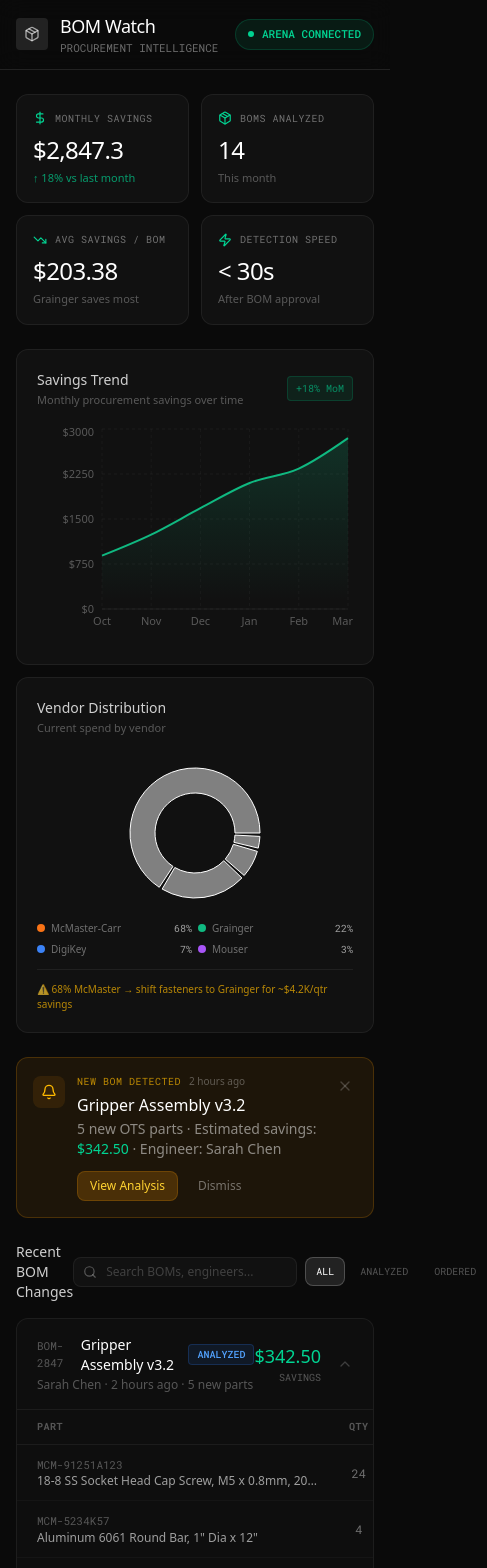
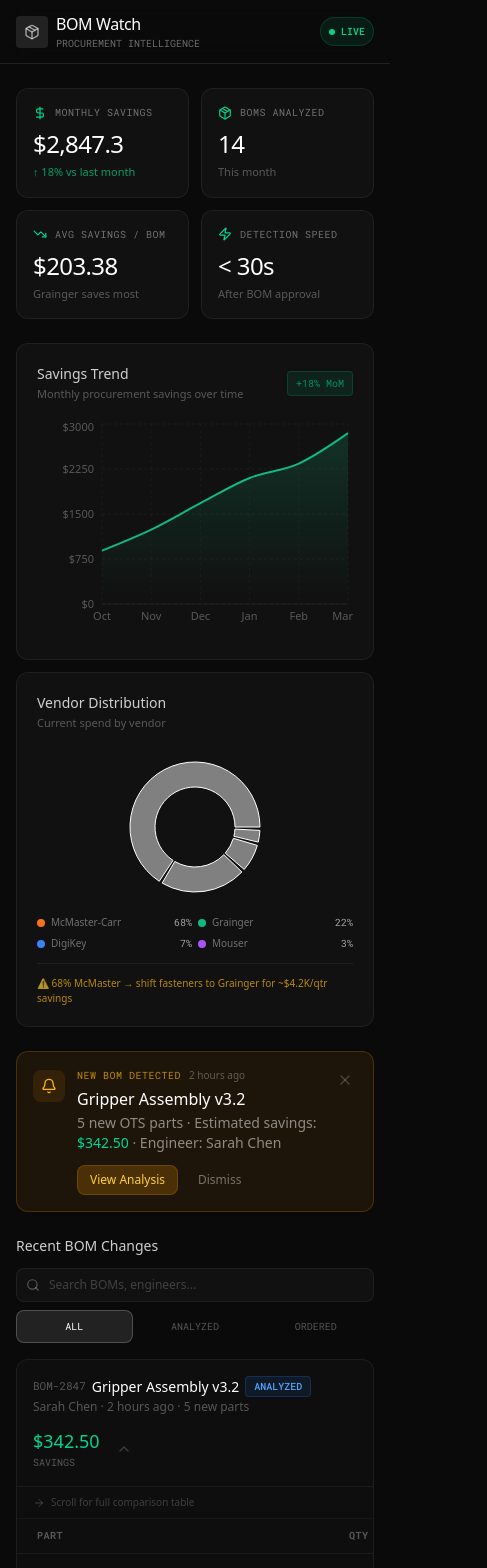
Before and after one commit to MS-707/bom-watch, a Next.js app: page / in a window 390 px wide. Shown: the top 1568 px of the page, 487 px wide, since content can reach past the window. Built offline with nearby package versions, Linux system fonts and the light colour scheme.

Commit message:
polish: mobile responsive, hover states, icon colors, scoped transitions

```diff
--- a/src/app/globals.css
+++ b/src/app/globals.css
@@ -18,9 +18,9 @@ body {
   font-family: var(--font-sans), Arial, Helvetica, sans-serif;
 }
 
-/* Smooth transitions */
-* {
-  transition-property: background-color, border-color, color, opacity;
+/* Smooth transitions — scoped to interactive elements, not all (*) which can jank layout */
+a, button, input, [role="button"] {
+  transition-property: background-color, border-color, color, opacity, transform;
   transition-duration: 150ms;
   transition-timing-function: cubic-bezier(0.4, 0, 0.2, 1);
 }
--- a/src/app/page.tsx
+++ b/src/app/page.tsx
@@ -59,19 +59,20 @@ export default function Dashboard() {
       <header className="border-b border-white/10 bg-[#0a0a0a]/80 backdrop-blur-md sticky top-0 z-50">
         <div className="max-w-7xl mx-auto px-4 sm:px-6 lg:px-8 py-3">
           <div className="flex items-center justify-between">
-            <div className="flex items-center gap-3">
-              <div className="w-8 h-8 bg-white/10 rounded flex items-center justify-center">
+            <div className="flex items-center gap-2 sm:gap-3">
+              <div className="w-8 h-8 bg-white/10 rounded flex items-center justify-center flex-shrink-0">
                 <Package className="w-4 h-4 text-white/60" />
               </div>
               <div>
-                <h1 className="text-lg font-medium text-white tracking-tight">BOM Watch</h1>
-                <p className="text-[11px] text-white/40 font-mono">PROCUREMENT INTELLIGENCE</p>
+                <h1 className="text-base sm:text-lg font-medium text-white tracking-tight">BOM Watch</h1>
+                <p className="text-[10px] sm:text-[11px] text-white/40 font-mono">PROCUREMENT INTELLIGENCE</p>
               </div>
             </div>
             <div className="flex items-center gap-4">
-              <div className="flex items-center gap-2 px-3 py-1.5 rounded-full bg-emerald-500/10 border border-emerald-500/20">
+              <div className="flex items-center gap-1.5 sm:gap-2 px-2 sm:px-3 py-1.5 rounded-full bg-emerald-500/10 border border-emerald-500/20">
                 <span className="w-1.5 h-1.5 bg-emerald-400 rounded-full animate-pulse"></span>
-                <span className="text-[11px] font-medium text-emerald-400 font-mono">ARENA CONNECTED</span>
+                <span className="text-[10px] sm:text-[11px] font-medium text-emerald-400 font-mono hidden sm:inline">ARENA CONNECTED</span>
+                <span className="text-[10px] font-medium text-emerald-400 font-mono sm:hidden">LIVE</span>
               </div>
             </div>
           </div>
@@ -87,7 +88,7 @@ export default function Dashboard() {
             { icon: TrendingDown, label: 'Avg Savings / BOM', value: `$${stats.avgSavingsPerBom}`, sub: 'Grainger saves most', subColor: 'text-white/30' },
             { icon: Zap, label: 'Detection Speed', value: stats.avgTimeToNotify, sub: 'After BOM approval', subColor: 'text-white/30' },
           ].map((stat, i) => (
-            <div key={i} className="bg-white/[0.03] rounded-xl p-4 border border-white/[0.06] hover:border-white/10 transition-all duration-300">
+            <div key={i} className="bg-white/[0.03] rounded-xl p-4 border border-white/[0.06] hover:border-white/10 hover:bg-white/[0.05] hover:scale-[1.02] transition-all duration-300 cursor-default">
               <div className="flex items-center gap-2 mb-2">
                 <stat.icon className="w-3.5 h-3.5 text-emerald-400" />
                 <span className="text-[10px] font-mono text-white/40 uppercase tracking-wider">{stat.label}</span>
@@ -134,9 +135,9 @@ export default function Dashboard() {
 
         {/* BOM List */}
         <div className="mb-8">
-          <div className="flex items-center justify-between mb-4">
+          <div className="flex flex-col sm:flex-row sm:items-center justify-between gap-3 mb-4">
             <h2 className="text-sm font-medium text-white/80">Recent BOM Changes</h2>
-            <div className="flex items-center gap-2">
+            <div className="flex flex-col sm:flex-row items-stretch sm:items-center gap-2">
               <div className="relative">
                 <Search className="w-3.5 h-3.5 text-white/30 absolute left-2.5 top-1/2 -translate-y-1/2" />
                 <input
@@ -144,12 +145,12 @@ export default function Dashboard() {
                   value={searchQuery}
                   onChange={(e) => setSearchQuery(e.target.value)}
                   placeholder="Search BOMs, engineers..."
-                  className="bg-white/[0.03] border border-white/[0.06] rounded-lg pl-8 pr-3 py-1.5 text-xs text-white placeholder:text-white/20 focus:outline-none focus:border-white/20 focus:bg-white/[0.05] w-56 transition-all duration-200"
+                  className="bg-white/[0.03] border border-white/[0.06] rounded-lg pl-8 pr-3 py-2 sm:py-1.5 text-xs text-white placeholder:text-white/20 focus:outline-none focus:border-white/20 focus:bg-white/[0.05] w-full sm:w-56 transition-all duration-200"
                 />
               </div>
               <div className="flex gap-1">
                 {['all', 'analyzed', 'ordered'].map(s => (
-                  <button key={s} onClick={() => setStatusFilter(s)} className={`px-2.5 py-1.5 text-[10px] font-mono rounded-lg transition-all duration-200 ${statusFilter === s ? 'bg-white/10 text-white border border-white/20' : 'text-white/30 hover:text-white/50 hover:bg-white/[0.03] border border-transparent'}`}>
+                  <button key={s} onClick={() => setStatusFilter(s)} className={`flex-1 sm:flex-none px-2.5 py-2 sm:py-1.5 text-[10px] font-mono rounded-lg transition-all duration-200 ${statusFilter === s ? 'bg-white/10 text-white border border-white/20' : 'text-white/30 hover:text-white/50 hover:bg-white/[0.03] border border-transparent'}`}>
                     {s === 'all' ? 'ALL' : s.toUpperCase()}
                   </button>
                 ))}
@@ -166,22 +167,22 @@ export default function Dashboard() {
 
           <div className="space-y-3">
             {filteredBOMs.map((bom) => (
-              <div key={bom.id} className="bg-white/[0.02] rounded-xl border border-white/[0.06] overflow-hidden hover:border-white/10 transition-all duration-300">
-                <button onClick={() => setExpandedBom(expandedBom === bom.id ? null : bom.id)} className="w-full px-5 py-4 flex items-center justify-between cursor-pointer hover:bg-white/[0.02] transition-colors duration-200">
-                  <div className="flex items-center gap-4 text-left">
-                    <div>
-                      <div className="flex items-center gap-2">
+              <div key={bom.id} className="bg-white/[0.02] rounded-xl border border-white/[0.06] overflow-hidden hover:border-white/10 hover:bg-white/[0.03] transition-all duration-300">
+                <button onClick={() => setExpandedBom(expandedBom === bom.id ? null : bom.id)} className="w-full px-4 sm:px-5 py-4 flex flex-col sm:flex-row sm:items-center justify-between gap-3 sm:gap-4 cursor-pointer hover:bg-white/[0.02] transition-colors duration-200">
+                  <div className="flex items-start sm:items-center gap-4 text-left min-w-0">
+                    <div className="min-w-0">
+                      <div className="flex flex-wrap items-center gap-1.5 sm:gap-2">
                         <span className="text-[11px] font-mono text-white/30">{bom.id}</span>
-                        <h3 className="font-medium text-white text-sm">{bom.name}</h3>
-                        <span className={`px-2 py-0.5 rounded text-[10px] font-mono font-medium ${bom.status === 'analyzed' ? 'bg-blue-500/10 text-blue-400 border border-blue-500/20' : 'bg-emerald-500/10 text-emerald-400 border border-emerald-500/20'}`}>
+                        <h3 className="font-medium text-white text-sm truncate">{bom.name}</h3>
+                        <span className={`px-2 py-0.5 rounded text-[10px] font-mono font-medium whitespace-nowrap ${bom.status === 'analyzed' ? 'bg-blue-500/10 text-blue-400 border border-blue-500/20' : 'bg-emerald-500/10 text-emerald-400 border border-emerald-500/20'}`}>
                           {bom.status.toUpperCase()}
                         </span>
                       </div>
                       <p className="text-xs text-white/30 mt-0.5">{bom.engineer} · {bom.approvedAt} · {bom.newParts} new parts</p>
                     </div>
                   </div>
-                  <div className="flex items-center gap-4">
-                    <div className="text-right">
+                  <div className="flex items-center justify-between sm:justify-end gap-4 pl-0 sm:pl-4">
+                    <div className="text-left sm:text-right">
                       <p className="text-lg font-light text-emerald-400">${bom.totalSavings.toFixed(2)}</p>
                       <p className="text-[10px] text-white/30 font-mono">SAVINGS</p>
                     </div>
@@ -194,6 +195,10 @@ export default function Dashboard() {
                 {/* Expanded Price Table */}
                 {expandedBom === bom.id && bom.items.length > 0 && (
                   <div className="border-t border-white/[0.06] animate-in">
+                    <div className="sm:hidden px-4 py-2 flex items-center gap-1.5 text-[10px] text-white/20 border-b border-white/[0.04]">
+                      <ArrowRight className="w-3 h-3" />
+                      <span>Scroll for full comparison table</span>
+                    </div>
                     <div className="overflow-x-auto">
                       <table className="w-full text-sm">
                         <thead>
@@ -281,15 +286,15 @@ export default function Dashboard() {
         {/* How It Works */}
         <div className="bg-white/[0.02] rounded-xl border border-white/[0.06] p-6 mb-6">
           <h2 className="text-sm font-medium text-white/80 mb-5">How BOM Watch Works</h2>
-          <div className="grid grid-cols-1 md:grid-cols-4 gap-6">
+          <div className="grid grid-cols-2 md:grid-cols-4 gap-4 md:gap-6">
             {[
               { icon: Bell, title: 'Detect', desc: 'Arena webhook fires when a new BOM is approved or ECO released', color: '#f59e0b' },
               { icon: BarChart3, title: 'Analyze', desc: 'Claude AI identifies new OTS parts and classifies by category', color: '#3b82f6' },
               { icon: Search, title: 'Compare', desc: 'Live pricing fetched from McMaster, Grainger, DigiKey, Mouser & more', color: '#a855f7' },
               { icon: DollarSign, title: 'Save', desc: 'Slack alert + dashboard with vendor recommendations and savings', color: '#10b981' },
             ].map((step, i) => (
-              <div key={i} className="relative">
-                <div className="w-10 h-10 rounded-xl flex items-center justify-center mb-3" style={{ background: `${step.color}15`, border: `1px solid ${step.color}30` }}>
+              <div key={i} className="relative group p-3 -m-3 rounded-xl hover:bg-white/[0.03] transition-all duration-300">
+                <div className="w-10 h-10 rounded-xl flex items-center justify-center mb-3 group-hover:scale-110 transition-transform duration-300" style={{ background: `${step.color}15`, border: `1px solid ${step.color}30` }}>
                   <step.icon className="w-5 h-5" style={{ color: step.color }} />
                 </div>
                 <h3 className="font-medium text-white text-sm mb-1">{step.title}</h3>
@@ -301,19 +306,21 @@ export default function Dashboard() {
         </div>
 
         {/* Footer bar */}
-        <div className="bg-white/[0.02] rounded-xl border border-white/[0.06] p-4 flex items-center gap-4">
-          <Zap className="w-4 h-4 text-white/20 flex-shrink-0" />
-          <p className="text-xs text-white/40 flex-1">
-            <span className="text-white/60 font-medium">Integration ready.</span> Connect Arena PLM webhook, Slack notifications, and vendor APIs. Built on Next.js + Vercel + Claude AI.
-          </p>
-          <span className="text-[10px] font-mono text-white/20">v0.2.0</span>
+        <div className="bg-white/[0.02] rounded-xl border border-white/[0.06] p-4 flex flex-col sm:flex-row items-start sm:items-center gap-3 sm:gap-4">
+          <div className="flex items-start sm:items-center gap-3 flex-1">
+            <Zap className="w-4 h-4 text-white/20 flex-shrink-0 mt-0.5 sm:mt-0" />
+            <p className="text-xs text-white/40 flex-1">
+              <span className="text-white/60 font-medium">Integration ready.</span> Connect Arena PLM webhook, Slack notifications, and vendor APIs. Built on Next.js + Vercel + Claude AI.
+            </p>
+          </div>
+          <span className="text-[10px] font-mono text-white/20 self-end sm:self-auto">v0.2.0</span>
         </div>
       </main>
 
       <footer className="border-t border-white/[0.04] mt-8 py-4">
-        <div className="max-w-7xl mx-auto px-4 sm:px-6 lg:px-8 flex items-center justify-between">
-          <p className="text-[11px] text-white/20 font-mono">BOM WATCH · MYTRA HACKATHON 2026</p>
-          <p className="text-[11px] text-white/20">Powered by Arena PLM + Claude AI + Vercel</p>
+        <div className="max-w-7xl mx-auto px-4 sm:px-6 lg:px-8 flex flex-col sm:flex-row items-center justify-between gap-1">
+          <p className="text-[10px] sm:text-[11px] text-white/20 font-mono">BOM WATCH · MYTRA HACKATHON 2026</p>
+          <p className="text-[10px] sm:text-[11px] text-white/20">Powered by Arena PLM + Claude AI + Vercel</p>
         </div>
       </footer>
     </div>
```
